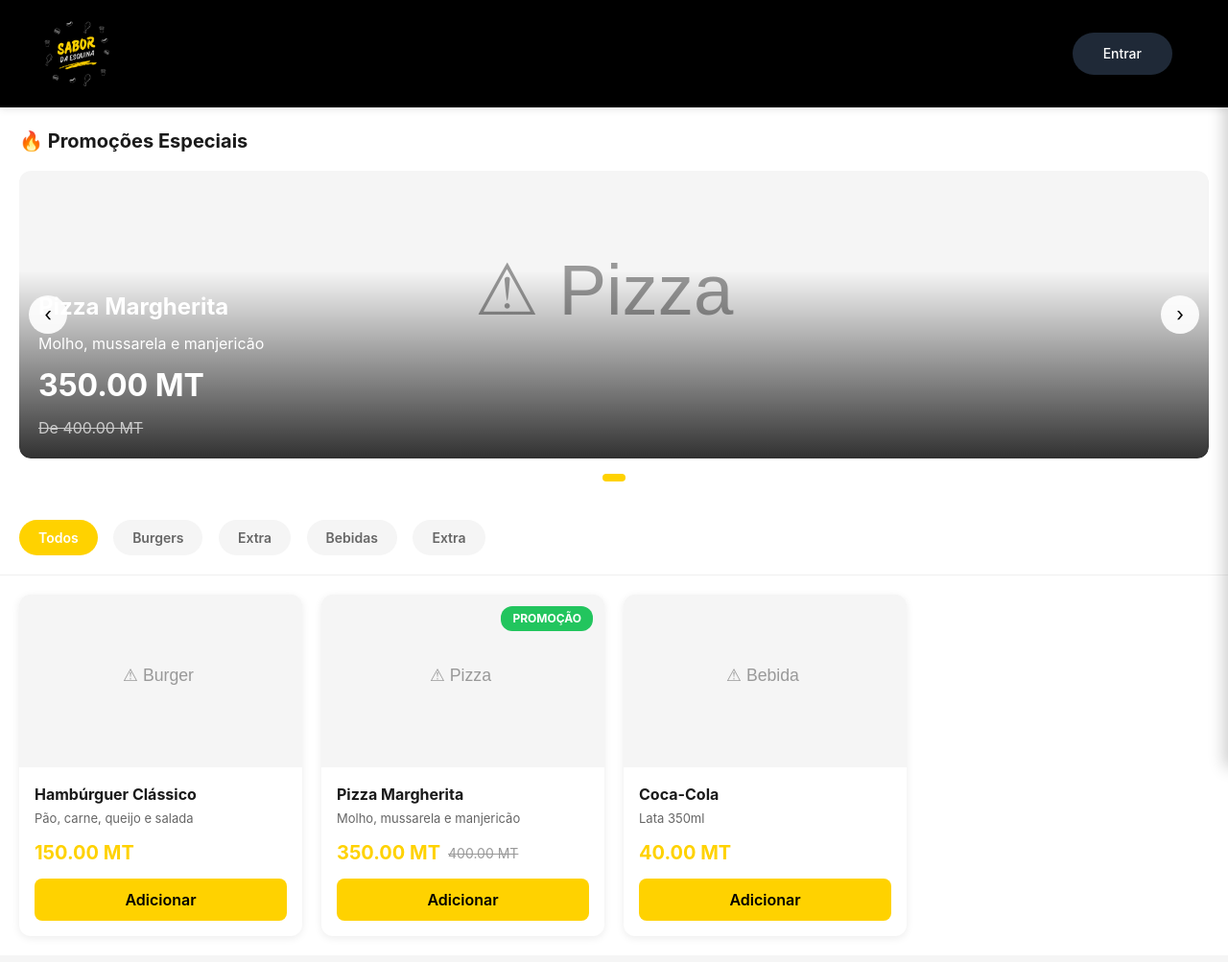
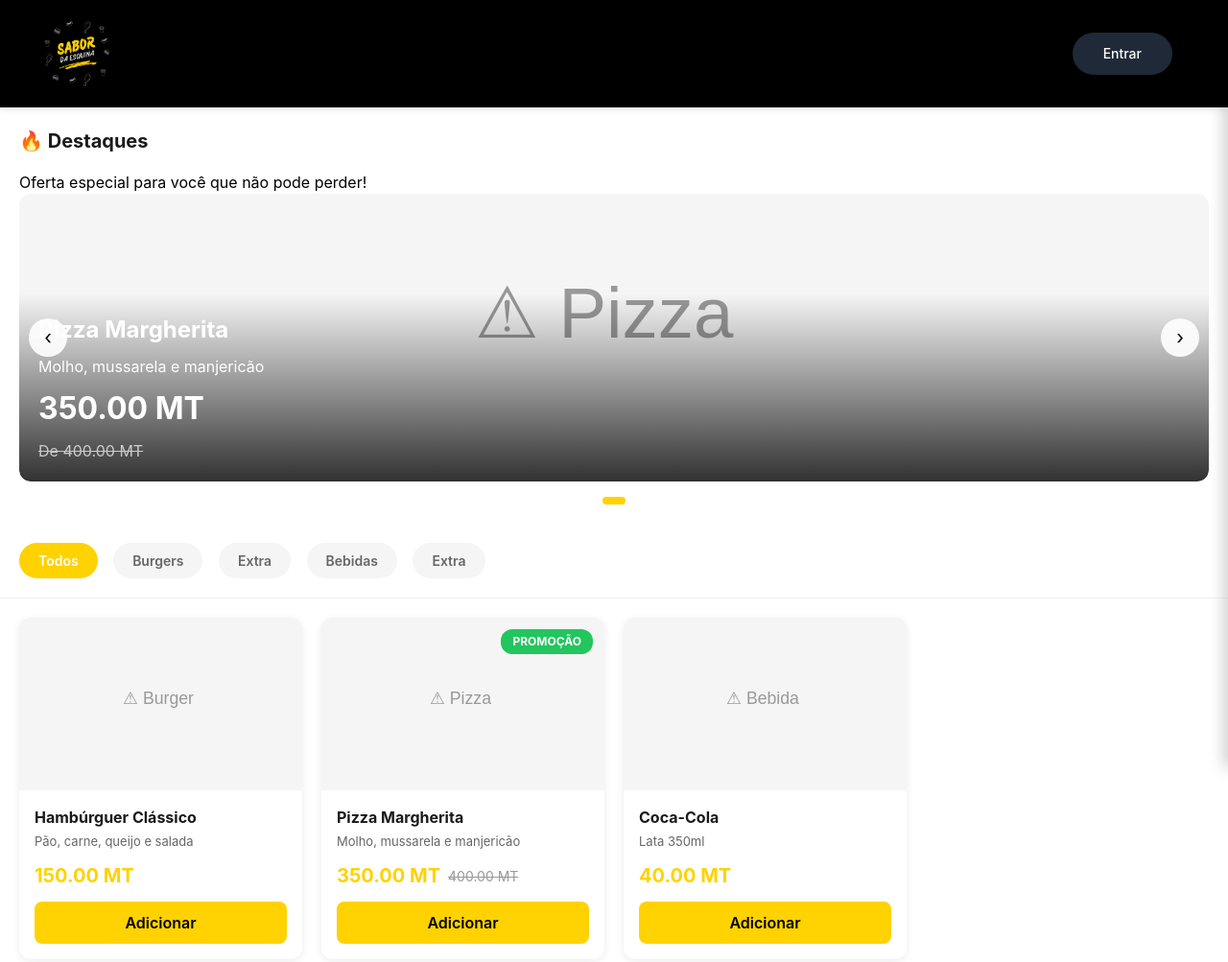
Before and after one commit to Iraldo49/menusabor, a plain HTML site: page index.html in a window 1280 px wide. Shown: the whole page at 96% size. Drawn offline with nearby package versions, Linux system fonts and the light colour scheme.

Commit message:
Refactor index.html structure and content
Updated the HTML structure and content for the main page, including header, main content, admin panel, cart panel, and modals.

```diff
--- a/index.html
+++ b/index.html
@@ -64,7 +64,8 @@
     <div id="main-content">
       <!-- Carousel -->
       <div id="carousel-section" class="carousel-section" style="display: none;">
-        <h2 class="carousel-title">🔥 Promoções Especiais</h2>
+        <h2 class="carousel-title">🔥 Destaques </h2>
+        <p>Oferta especial para você que não pode perder!</p>
         <div class="carousel">
           <div id="carousel-track" class="carousel-track"></div>
           <button class="carousel-btn carousel-prev" onclick="prevSlide()">‹</button>
```
